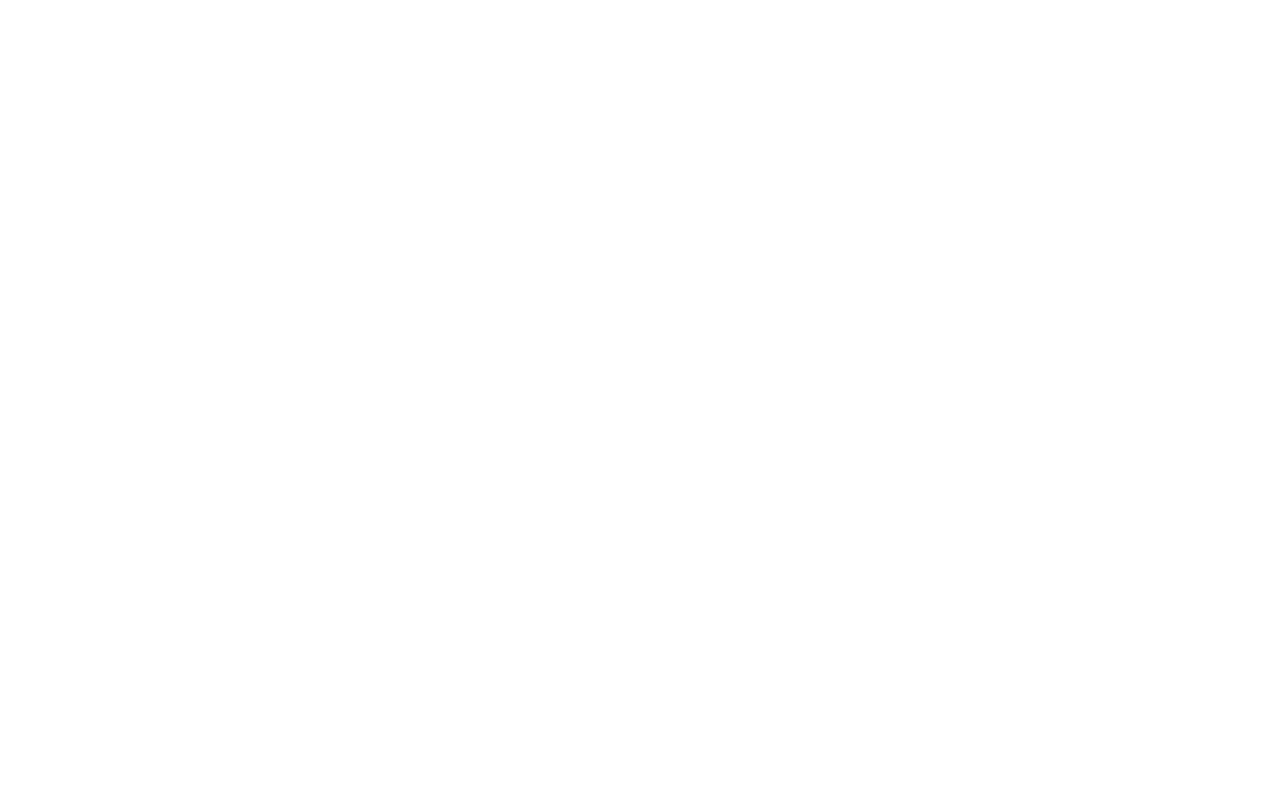
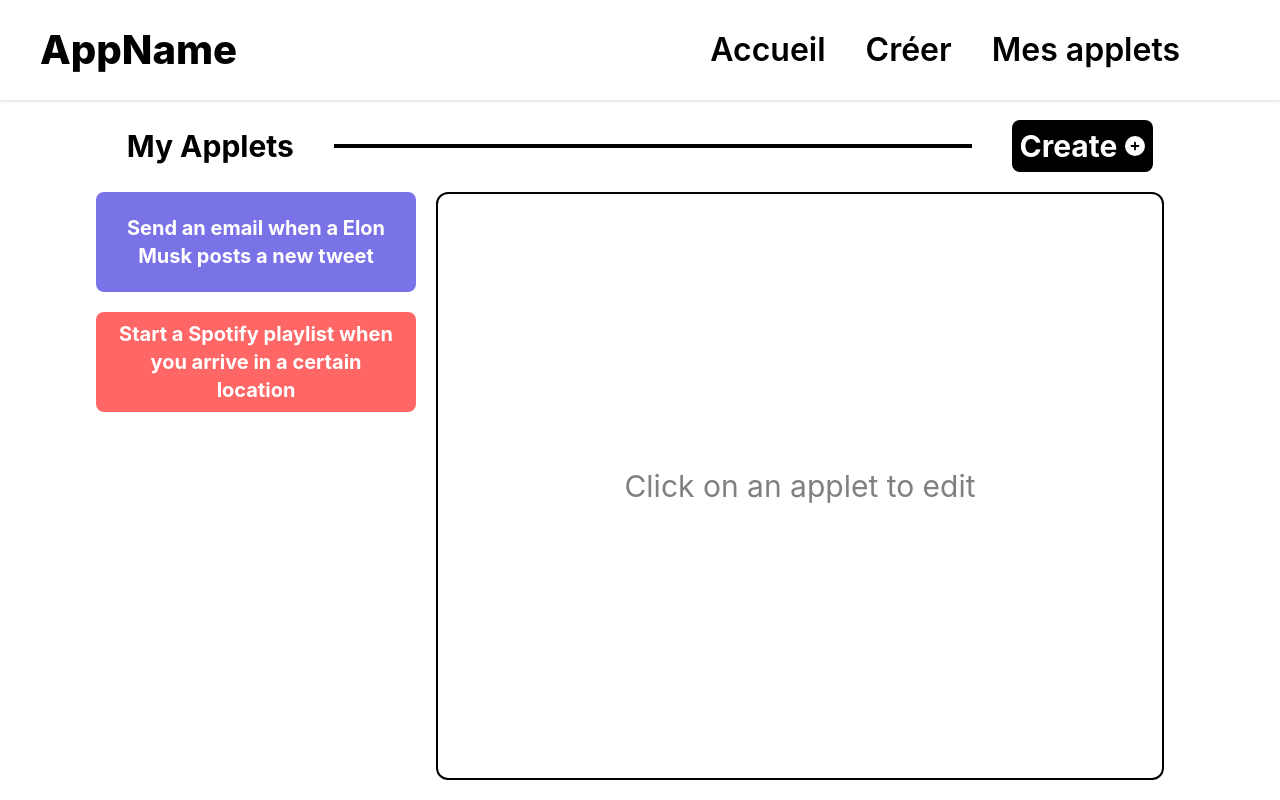
Before and after one commit to Nathandelenclos/Area, a React (Create React App) app in the folder web/: page /applets in a window 1280 px wide. Before the commit this address had no page. Built offline with nearby package versions, Linux system fonts and the light colour scheme.

Commit message:
feat: add props to NavBar

```diff
--- a/web/src/components/NavBar.tsx
+++ b/web/src/components/NavBar.tsx
@@ -1,25 +1,49 @@
 import React from "react";
 import AppContext from "context/AppContextProvider";
+import { RouteNames } from "@src/routes";
+import { navigate } from "@src/utils";
 
-function NavBar() {
+export type NavBarElement = {
+  name: string;
+  RouteName: RouteNames;
+};
+
+export type NavBarProps = {
+  elements?: NavBarElement[];
+};
+
+function NavBar({ elements }: NavBarProps) {
   const { translate, appName } = AppContext();
+  const defaultRoutes: NavBarElement[] = [
+    {
+      name: translate("nav", "home"),
+      RouteName: "home",
+    },
+    {
+      name: translate("nav", "create"),
+      RouteName: "create-applet",
+    },
+    {
+      name: translate("nav", "applets"),
+      RouteName: "applets",
+    },
+  ];
   return (
     <div className="w-full h-fit drop-shadow bg-white flex justify-between px-10 py-5 align-center">
       <p className="text-[40px] font-extrabold">{appName}</p>
       <div className="h-100 flex items-center flex-row">
         <div className="h-100 flex items-center flex-row px-10">
-          <p className="font-semibold px-5 text-[32px]">
-            {translate("nav", "home")}
-          </p>
-          <p className="font-semibold px-5 text-[32px]">
-            {translate("nav", "create")}
-          </p>
-          <p className="font-semibold px-5 text-[32px]">
-            {translate("nav", "applets")}
-          </p>
-          <p className="font-semibold px-5 text-[32px]">
-            {translate("nav", "profile")}
-          </p>
+          {(elements || defaultRoutes).map((element) => (
+            <p
+              className="font-semibold px-5 text-[32px] cursor-pointer"
+              key={element.name}
+              onClick={() => {
+                navigate(element.RouteName);
+              }}
+            >
+              {element.name}
+            </p>
+          ))}
         </div>
       </div>
     </div>
--- a/web/src/routes.tsx
+++ b/web/src/routes.tsx
@@ -4,6 +4,7 @@ import SignIn from "@pages/Auth/SignIn";
 import SignUp from "@pages/Auth/SignUp";
 import CreateApplet from "@pages/CreateApplet";
 import RecoverPassword from "@pages/Auth/RecoverPassword";
+import MyApplet from "@pages/MyApplet";
 
 export const Routes: Route[] = [
   {
@@ -31,6 +32,12 @@ export const Routes: Route[] = [
     element: <RecoverPassword />,
   },
   {
+    name: "applets",
+    path: "/applets",
+    middleware: [],
+    element: <MyApplet />,
+  },
+  {
     name: "create-applet",
     path: "/create-applet",
     middleware: [],
@@ -50,4 +57,5 @@ export type RouteNames =
   | "sign-up"
   | "404"
   | "recover-password"
-  | "create-applet";
+  | "create-applet"
+  | "applets";
```
